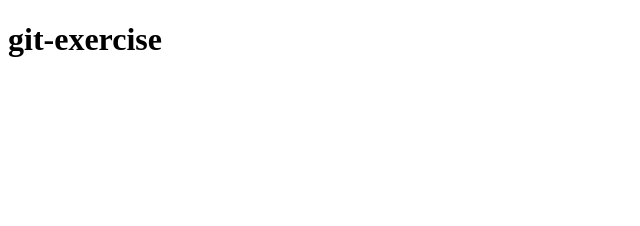
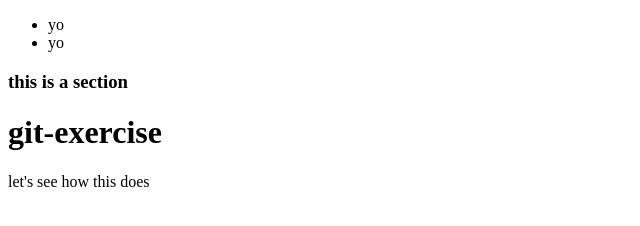
Before and after one commit to general-repositories/github-exercise, a plain HTML site: page index.html in a window 1280 px wide. Shown: the whole page, without its empty margins (0-640 px from the left). Drawn offline with Linux system fonts and the light colour scheme.

Commit message:
add header, nav, and footer

```diff
--- a/index.html
+++ b/index.html
@@ -7,6 +7,20 @@
 	<title>git-exercise</title>
 </head>
 <body>
-	<h1>git-exercise</h1>
+    <header>
+        <nav>
+            <ul>
+                <li>yo</li>
+                <li>yo</li>
+            </ul>
+        </nav>
+    </header>
+    <section>
+        <h3>this is a section</h3>
+    </section>
+    <footer>
+	    <h1>git-exercise</h1>
+        <p>let's see how this does</p>
+    </footer>
 </body>
 </html>
```
